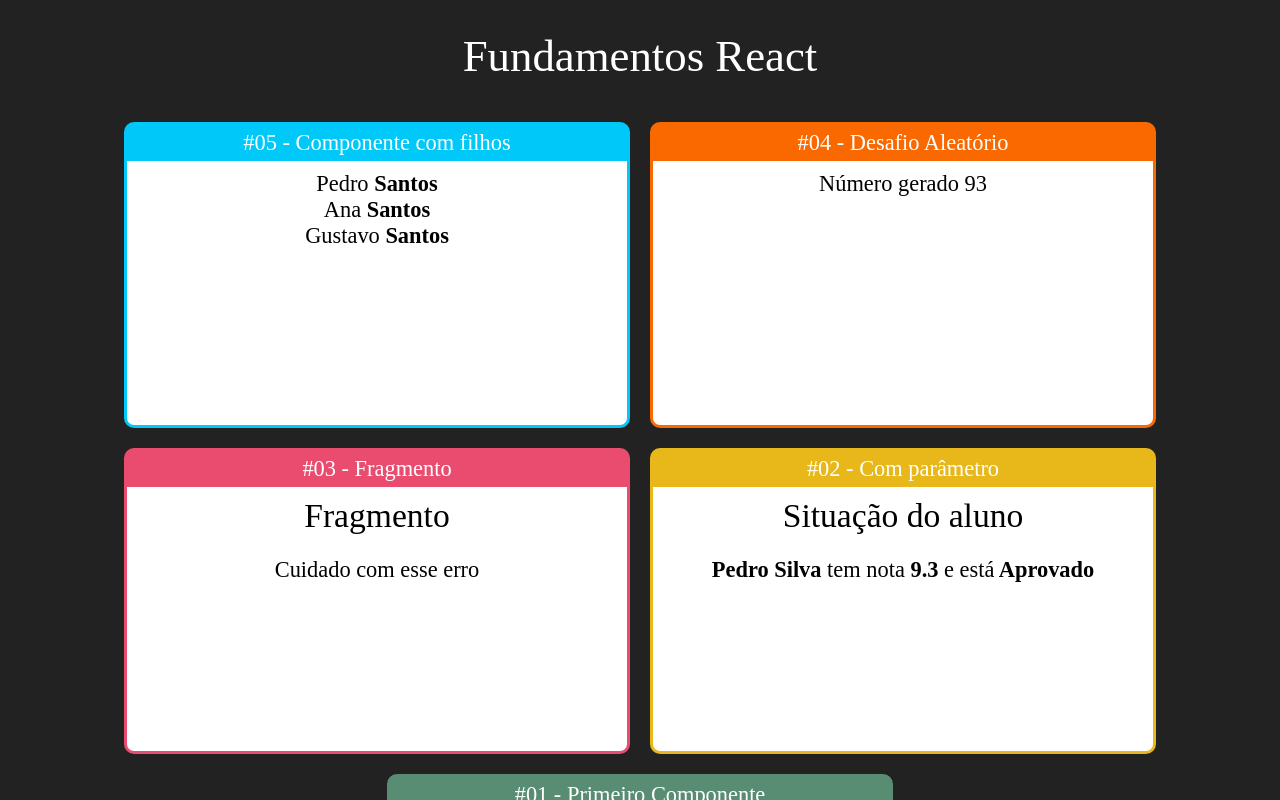
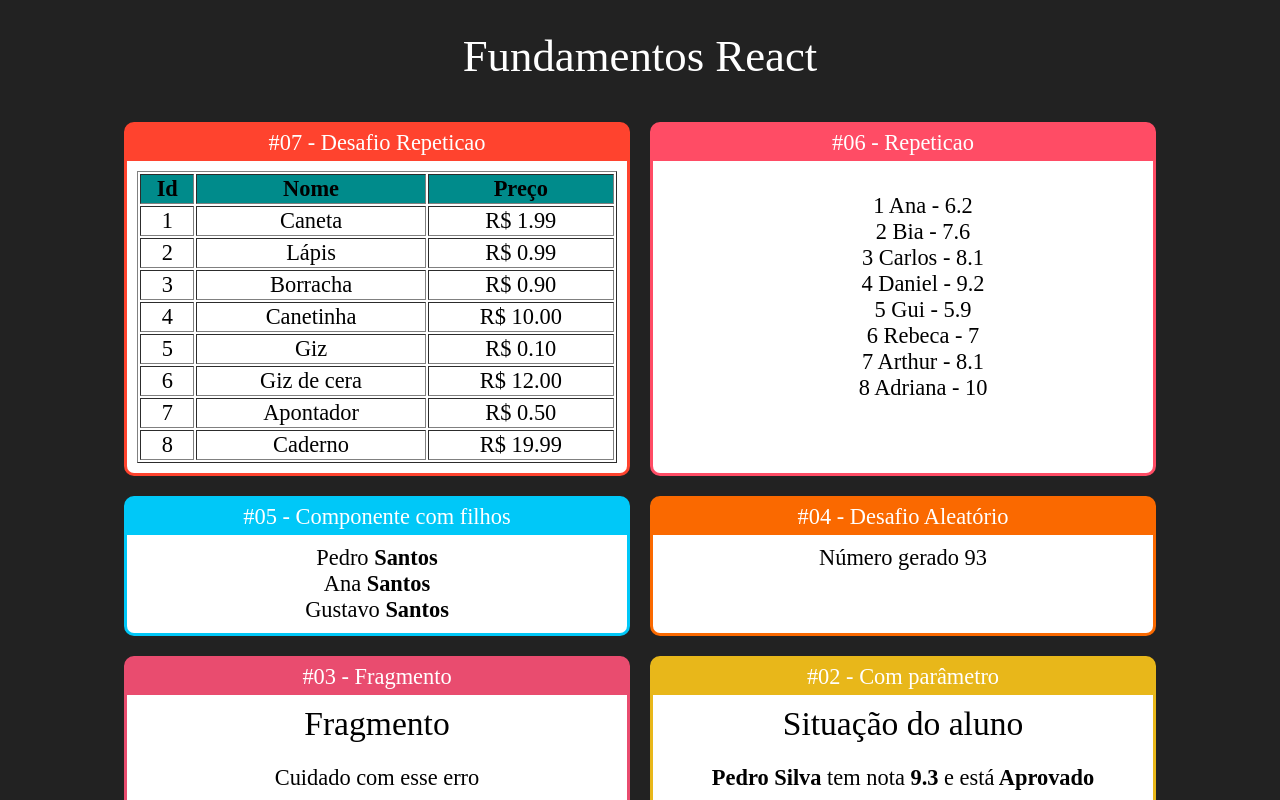
Before and after one commit to ebersc/ReactJS, a React (Create React App) app in the folder fundamentos-react/: page / in a window 1280 px wide. Shown: the top 800 px of the page. Built offline with nearby package versions, Linux system fonts and the light colour scheme; a web font is replaced by a local one.

Commit message:
Repetição

```diff
--- a/fundamentos-react/src/App.jsx
+++ b/fundamentos-react/src/App.jsx
@@ -8,11 +8,19 @@
 import Aleatorio from "./Aleatorio"
 import Familia from "./components/basicos/Familia"
 import FamiliaMembro from "./components/basicos/FamiliaMembro"
+import ListaAlunos from "./components/repeticao/ListaAlunos"
+import TabelaProdutos from "./components/repeticao/TabelaProdutos"
 
 export default _ =>
     <div className="App">
         <h1>Fundamentos React</h1>
         <div className="Cards">
+            <Card titulo="#07 - Desafio Repeticao" color="#ff432e">
+                <TabelaProdutos></TabelaProdutos>
+            </Card>
+            <Card titulo="#06 - Repeticao" color="#FF4c65">
+                <ListaAlunos></ListaAlunos>
+            </Card>
             <Card titulo="#05 - Componente com filhos" color="#00c8f8">
                 <Familia sobrenome="Santos">
                     <FamiliaMembro nome="Pedro" />
--- a/fundamentos-react/src/components/layout/Card.css
+++ b/fundamentos-react/src/components/layout/Card.css
@@ -9,8 +9,6 @@
     min-width: 500px; /*largura minima*/
     max-width: 500px; /*largura maxima*/
 
-    min-height: 300px; /*altura minima*/
-    max-height: 300px; /*altura maxima*/
 }
 .Card .Title{
     padding: 5px 0px;
--- /dev/null
+++ b/fundamentos-react/src/components/repeticao/ListaAlunos.jsx
@@ -0,0 +1,19 @@
+import React from 'react';
+import alunos from '../../data/alunos'
+
+export default (props) => {
+    const alunosJSX = alunos.map(aluno => {
+        return (
+            <li key={aluno.id}>
+                {aluno.id} {aluno.nome} - {aluno.nota}
+            </li>
+        );
+    });
+    return (
+        <div>
+            <ul style={{ listStyle: 'none' }}>
+                {alunosJSX}
+            </ul>
+        </div>
+    )
+}
--- /dev/null
+++ b/fundamentos-react/src/components/repeticao/TabelaProdutos.css
@@ -0,0 +1,7 @@
+.TabelaProdutos th{
+    background-color: darkcyan;
+}
+
+.TabelaProdutos table{
+    width: 100%;
+}
--- /dev/null
+++ b/fundamentos-react/src/components/repeticao/TabelaProdutos.jsx
@@ -0,0 +1,35 @@
+import React from 'react';
+import produtos from '../../data/produtos';
+import './TabelaProdutos.css'
+
+export default (props) => {
+
+    function getLinhas(){
+        return produtos.map(produto => {
+            return(
+                <tr key={produto.id}>
+                    <td>{produto.id}</td>
+                    <td>{produto.nome}</td>
+                    <td>R$ {produto.preco.toFixed(2)}</td>
+                </tr>
+            )
+        })
+    }
+
+    return (
+        <div className='TabelaProdutos'>
+            <table border="1">
+                <thead>
+                    <tr>
+                        <th>Id</th>
+                        <th>Nome</th>
+                        <th>Preço</th>
+                    </tr>
+                </thead>
+                <tbody>
+                    {getLinhas()}
+                </tbody>
+            </table>
+        </div>
+    )
+};
--- /dev/null
+++ b/fundamentos-react/src/data/alunos.js
@@ -0,0 +1,10 @@
+export default [
+    {id: 1, nome: "Ana", nota: 6.2},
+    {id: 2, nome: "Bia", nota: 7.6},
+    {id: 3, nome: "Carlos", nota: 8.1},
+    {id: 4, nome: "Daniel", nota: 9.2},
+    {id: 5, nome: "Gui", nota: 5.9},
+    {id: 6, nome: "Rebeca", nota: 7.0},
+    {id: 7, nome: "Arthur", nota: 8.1},
+    {id: 8, nome: "Adriana", nota: 10.0}
+]
--- /dev/null
+++ b/fundamentos-react/src/data/produtos.js
@@ -0,0 +1,12 @@
+const produtos = [
+    { id: 1, nome: 'Caneta', preco: 1.99 },
+    { id: 2, nome: 'Lápis', preco: 0.99 },
+    { id: 3, nome: 'Borracha', preco: 0.90 },
+    { id: 4, nome: 'Canetinha', preco: 10.00 },
+    { id: 5, nome: 'Giz', preco: 0.10 },
+    { id: 6, nome: 'Giz de cera', preco: 12.00 },
+    { id: 7, nome: 'Apontador', preco: 0.50 },
+    { id: 8, nome: 'Caderno', preco: 19.99 },
+]
+
+export default produtos
```
